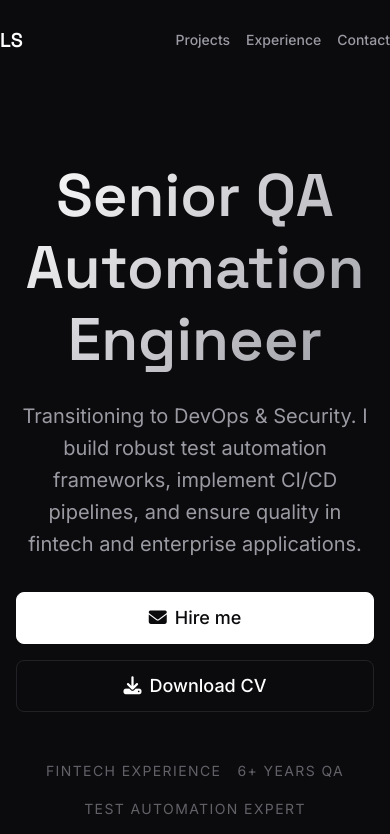
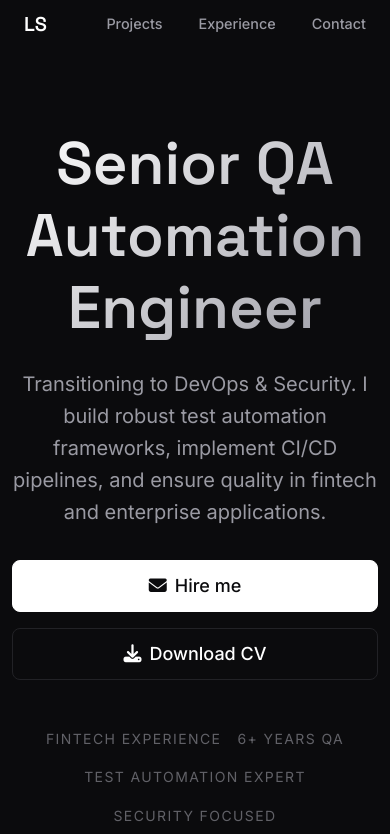
Before and after one commit to lsharp256/curly-invention, a plain HTML site: page index.html in a window 390 px wide. Shown: the top 834 px of the page. Drawn offline with Linux system fonts and the light colour scheme.

Commit message:
added spacing

```diff
--- a/styles/components.css
+++ b/styles/components.css
@@ -243,10 +243,21 @@
   font-weight: var(--font-semibold);
   text-decoration: none;
   color: var(--color-white);
+  min-height: 44px;
+  display: flex;
+  align-items: center;
+  padding: var(--space-2) var(--space-3);
 }
 
 .nav__brand:hover {
   text-decoration: none;
+  color: var(--color-light-grey);
+}
+
+.nav__brand:focus {
+  outline: 2px solid var(--color-white);
+  outline-offset: 2px;
+  border-radius: 4px;
 }
 
 .nav__links {
@@ -261,11 +272,18 @@
   text-decoration: none;
   color: var(--color-light-grey);
   transition: color var(--transition-fast);
+  min-height: 44px;
+  display: flex;
+  align-items: center;
+  padding: var(--space-2) var(--space-3);
 }
 
-.nav__link:hover {
+.nav__link:hover,
+.nav__link:focus {
   color: var(--color-white);
   text-decoration: none;
+  outline: 2px solid var(--color-light-grey);
+  outline-offset: 2px;
 }
 
 /* Testimonial */
--- a/styles/layout.css
+++ b/styles/layout.css
@@ -91,6 +91,27 @@
   .md\:flex-col { flex-direction: column; }
   .md\:text-center { text-align: center; }
   .md\:mb-6 { margin-bottom: var(--space-6); }
+
+  /* Mobile Navigation Improvements */
+  .container {
+    padding: 0 var(--space-4);
+  }
+
+  /* Override for navigation which needs more space */
+  .nav .container {
+    padding: 0 var(--space-8);
+  }
+
+  .nav__links {
+    gap: var(--space-4);
+  }
+
+  .nav__link {
+    padding: var(--space-3) var(--space-4);
+    min-width: 44px;
+    justify-content: center;
+    text-align: center;
+  }
 }
 
 @media (max-width: 480px) {
@@ -98,6 +119,25 @@
   .sm\:col-span-12 { grid-column: span 12; }
   .sm\:text-center { text-align: center; }
   .sm\:gap-4 { gap: var(--space-4); }
+
+  /* Extra small screens navigation */
+  .container {
+    padding: 0 var(--space-3);
+  }
+
+  /* Override for navigation which needs more space */
+  .nav .container {
+    padding: 0 var(--space-6);
+  }
+
+  .nav__links {
+    gap: var(--space-3);
+  }
+
+  .nav__link {
+    padding: var(--space-2) var(--space-3);
+    font-size: 0.9rem;
+  }
 }
 
 /* Animation Utilities */
```
Also changed, not shown: hobbies.html (deleted, +0 -18 lines).
